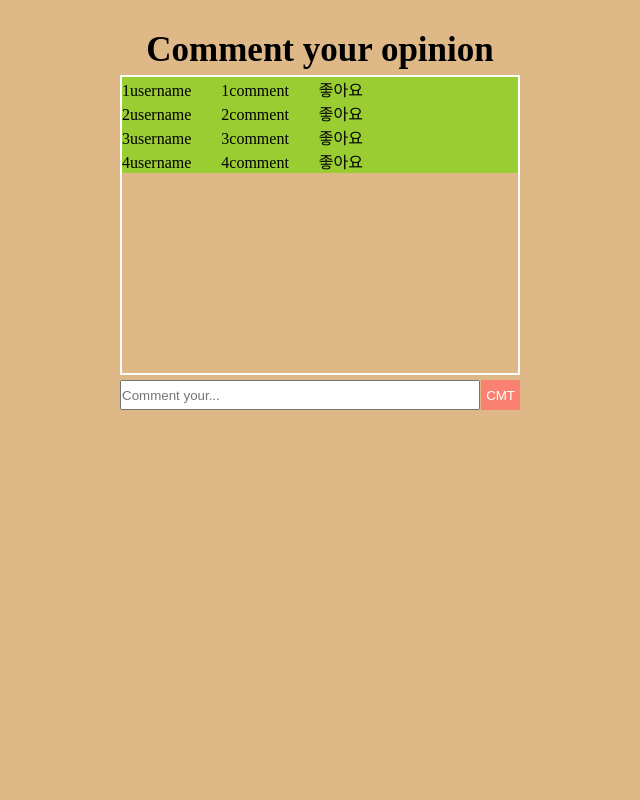
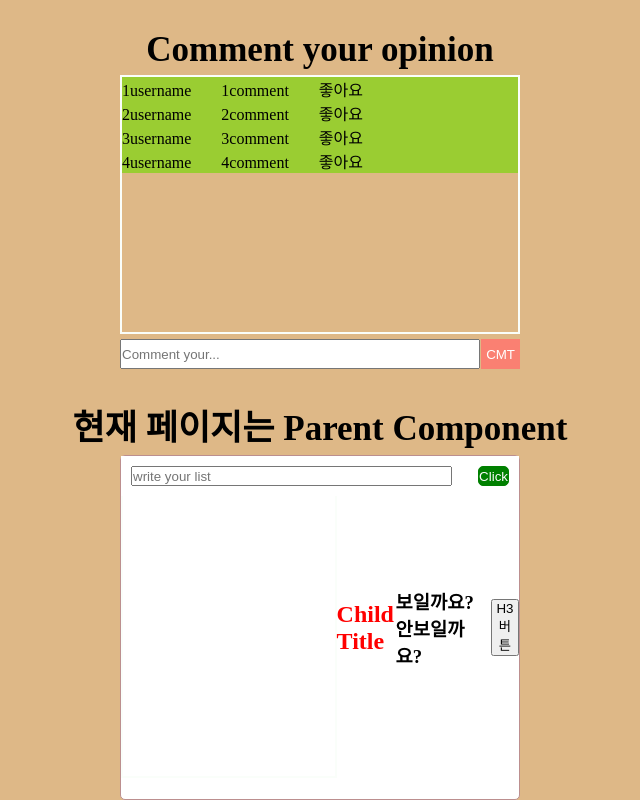
Before and after one commit to kirin059/react-practice, a React (Create React App) app: page /comment in a window 1280 px wide. Shown: the whole page, without its empty margins (320-960 px from the left). Built offline with nearby package versions, Linux system fonts and the light colour scheme.

Commit message:
Add: state && props 연습

```diff
--- a/src/components/Content/Content.js
+++ b/src/components/Content/Content.js
@@ -24,6 +24,11 @@ class Content extends Component {
                 </form>
                 <ul></ul>
                 {this.state.name}
+
+                {/* Comment 페이지에서 props받아오기 */}
+                <h2 style={{ color: this.props.changeColor }}> Child Title </h2>
+                <h3 className={this.props.subTitleState ? "showSubTitle" : "hiddenSubTitle"}>보일까요? 안보일까요?</h3>
+                <button onClick={this.props.changeH3State}> H3 버튼 </button>
             </div>
         );
     }
--- a/src/components/Content/Content.scss
+++ b/src/components/Content/Content.scss
@@ -4,7 +4,7 @@
     justify-content: space-between;
     align-items: center;
     width: 400px;
-    height: 700px;
+    height: 400px;
     background-color: white;
     border: 1px solid rosybrown;
     border-radius: 5px;
--- a/src/pages/Comment/Comment.js
+++ b/src/pages/Comment/Comment.js
@@ -1,5 +1,7 @@
 import React, { Component } from "react";
 import CommentList from "../../components/CommentList/CommentList";
+import Content from "../../components/Content/Content";
+
 import "./Comment.scss";
 
 class Comment extends Component {
@@ -33,8 +35,16 @@ class Comment extends Component {
                     isLiked: "false",
                 },
             ],
+            childTitleColor: "red",
+            isH3Hidden: true,
         };
     }
+
+    handleH3State = () => {
+        this.setState({
+            isH3Hidden: !this.state.isH3Hidden,
+        });
+    };
 
     render() {
         return (
@@ -82,6 +92,10 @@ class Comment extends Component {
                     <input type="text" placeholder="Comment your..." />
                     <button>CMT</button>
                 </div>
+
+                {/* Content 컴포넌트로 props주기 */}
+                <h1> 현재 페이지는 Parent Component </h1>
+                <Content changeColor={this.state.childTitleColor} subTitleState={this.state.isH3Hidden} changeH3State={this.handleH3State} />
             </div>
         );
     }
--- a/src/pages/Comment/Comment.scss
+++ b/src/pages/Comment/Comment.scss
@@ -2,6 +2,12 @@
     box-sizing: border-box;
     margin: 0;
     padding: 0;
+    .showSubTitle {
+        display: block;
+    }
+    .hiddenSubTitle {
+        display: none;
+    }
     .comment {
         display: flex;
         flex-direction: column;
```
